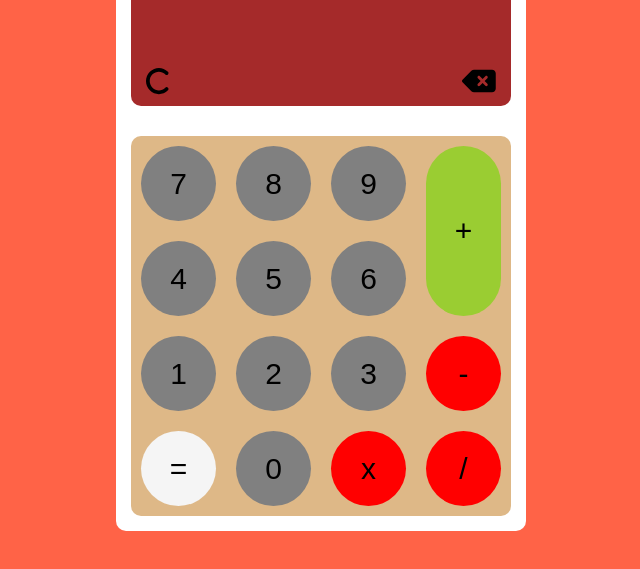
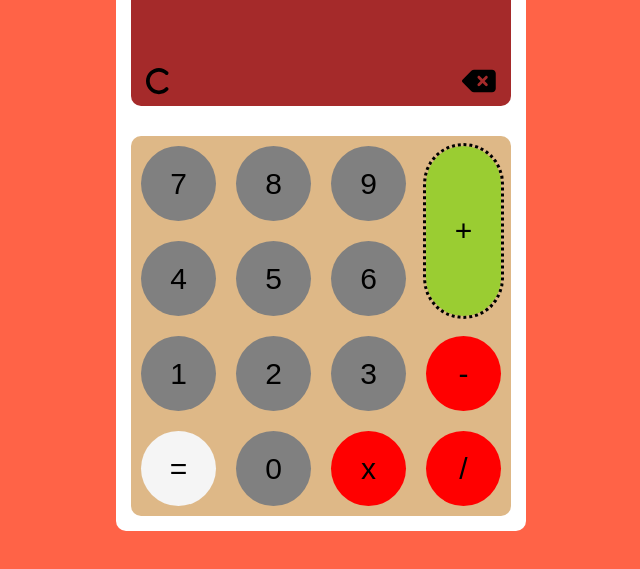
Before and after one commit to MohamedSiddiq88/19-03-2023-1, a plain HTML site: page index.html in a window 1280 px wide. In both pictures the pointer is over the element 782 px from the left and 428 px from the top of the page. Shown: the part 197-766 px from the top of the page, without its empty margins (319-959 px from the left). Drawn offline with Linux system fonts and the light colour scheme.

Commit message:
Update index.css

```diff
--- a/index.css
+++ b/index.css
@@ -116,6 +116,8 @@ background-color: yellow;
 }
 #pannel .col #big:hover{
     background-color: yellowgreen;
+    outline: 3px dotted black;
+
     }
     #pannel .col #equal:hover{
         background-color: blue;
```
